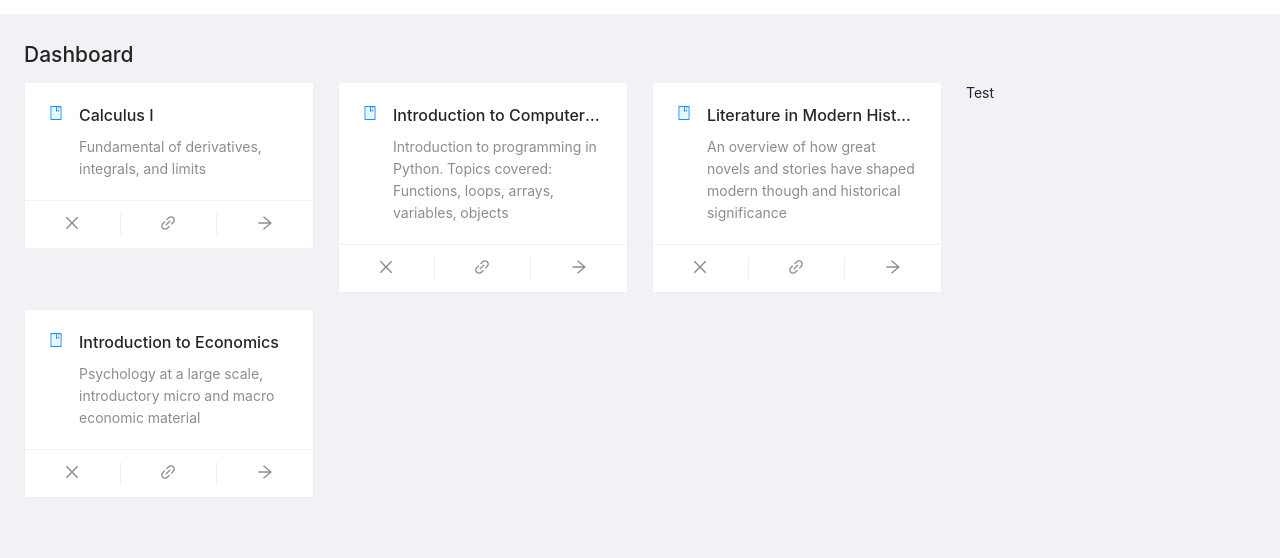
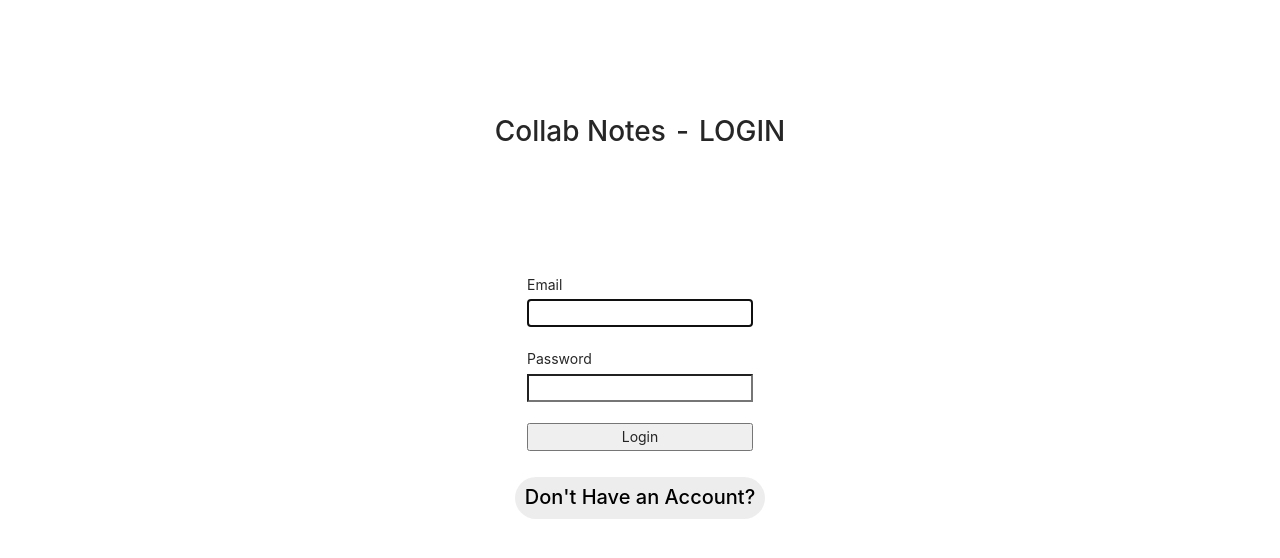
Before and after one commit to edwincarbajal/ivyhacks, a React (Create React App) app in the folder front-end/: page / in a window 1280 px wide. Shown: the top 558 px of the page. Built offline with nearby package versions, Linux system fonts and the light colour scheme; no server answers.

Commit message:
login/register/logout as well as firebase

```diff
--- a/front-end/package.json
+++ b/front-end/package.json
@@ -10,6 +10,7 @@
     "@testing-library/react": "^9.5.0",
     "@testing-library/user-event": "^7.2.1",
     "antd": "^4.6.6",
+    "firebase": "^7.22.0",
     "react": "^16.13.1",
     "react-dom": "^16.13.1",
     "react-router-dom": "^5.2.0",
--- a/front-end/src/App.js
+++ b/front-end/src/App.js
@@ -3,6 +3,9 @@ import { BrowserRouter as Router, Switch, Route } from "react-router-dom";
 import Editor from "./components/Editor";
 import "./App.css";
 import Dashboard from "./components/Dashboard";
+import Login from "./components/Login";
+import Register from "./components/Register";
+import Logout from "./components/Logout";
 
 class App extends React.Component {
   constructor(props) {
@@ -30,8 +33,17 @@ class App extends React.Component {
             <Route path="/editor">
               <Editor />
             </Route>
+            <Route path="/register">
+              <Register />
+            </Route>
+            <Route path="/dashboard">
+              <Dashboard />
+            </Route>
+            <Route path="/logout">
+              <Logout />
+            </Route>
             <Route path="/">
-              <Dashboard />
+              <Login />
             </Route>
           </Switch>
         </Router>
--- a/front-end/src/components/Dashboard/index.js
+++ b/front-end/src/components/Dashboard/index.js
@@ -1,6 +1,8 @@
 import { Col, Layout, Row } from "antd";
 import React from "react";
 import CourseCard from "./CourseCard";
+import { Link } from 'react-router-dom';
+import fire from '../../firebase';
 
 const { Content } = Layout;
 
@@ -26,6 +28,7 @@ const classes = [
 ];
 
 function Dashboard() {
+
     return (
         <Layout style={{ minHeight: "100vh" }}>
             <Content style={{ margin: "24px" }}>
@@ -41,7 +44,7 @@ function Dashboard() {
                             ))}
                         </Row>
                     </Col>
-                    <Col span={6}>Test</Col>
+                    <Col span={6}><Link className = "link" to='/Logout'>Logout</Link></Col>
                 </Row>
             </Content>
         </Layout>
--- /dev/null
+++ b/front-end/src/components/Login/index.js
@@ -0,0 +1,105 @@
+import React, {useState, useEffect} from 'react';
+import { Link, Redirect } from 'react-router-dom';
+import fire from '../../firebase';
+import "./login.css";
+
+const LoginForm = () => {
+
+const[user, setUser] = useState('');
+const[email, setEmail] = useState('');
+const[password, setPassword] = useState('');
+
+const[emailError, setEmailError] = useState('');
+const[passwordError, setPasswordError] = useState('');
+
+const [loggedIn, setLoggedIn] = useState(false);
+
+const clearInputs = () => {
+  setEmail('');
+  setPassword('');
+};
+
+const clearErrors = () => {
+  setEmailError('');
+  setPasswordError('');
+};
+
+const handleLogin = () => {
+  clearErrors();
+  fire
+  .auth()
+  .signInWithEmailAndPassword(email,password)
+  .catch(err => {
+    switch(err.code) {
+      case "auth/invalid-email":
+      case "auth/user-disabled":
+      case "auth/user-not-found":
+        setEmailError(err.message);
+        break;
+      case "auth/wrong-password":
+        setPasswordError(err.message);
+        break;
+      }
+  });
+};
+
+const authListener = () => {
+  fire.auth().onAuthStateChanged((user) => {
+    if(user) {
+      setUser(user);
+      clearInputs();
+    } else {
+      setUser('');
+    }
+  })
+};
+
+useEffect(() => {
+  authListener();
+}, []);
+
+if(user) {
+  return (
+    <Redirect to={{
+    pathname: "/dashboard",
+    state: {user: user.email} //pending
+  }}/>
+  )
+}
+
+        return (
+          <div className = "LoginForm">
+            <label> Email </label>
+            <input
+              type = "text"
+              autoFocus
+              required
+              value={email}
+              onChange={(e) => setEmail(e.target.value)}
+            />
+            <p>{emailError}</p>
+            <label> Password </label>
+            <input
+              type = "password"
+              required
+              value={password}
+              onChange={(e) => setPassword(e.target.value)}
+            />
+            <p>{passwordError}</p>
+            <input onClick = {handleLogin} className="submit-btn" type="submit" value="Login" />
+            </div>
+        );
+};
+
+function Login() {
+
+  return (
+    <div className = "login">
+      <h1 className = "title">Collab Notes - LOGIN</h1>
+      <LoginForm />
+      <p className="prompt-create-user clickable"> <Link className = "link" to='/Register'>Don't Have an Account?</Link></p>
+    </div>
+  );
+}
+
+export default Login;
--- /dev/null
+++ b/front-end/src/components/Login/login.css
@@ -0,0 +1,45 @@
+.login{
+  display: flex;
+  flex-direction: column;
+  align-items: center;
+  justify-content: space-evenly;
+  height: 100vh;
+  max-height: 700px;
+}
+
+.login-logo-container{
+  position: relative;
+  left: 30px;
+  width: 357px;
+  height: 191px;
+  z-index: -1;
+}
+
+.prompt-create-user{
+  font-size: 20px;
+  font-weight: 520;
+  position: relative;
+  padding: 5px 10px;
+  bottom: 80px;
+  border-radius: 25px;
+  background-color: rgba(211, 211, 211, 0.41);
+}
+
+.link {
+  color: #000;
+  text-decoration: none;
+}
+
+.link:hover {
+  color: #FFF;
+}
+
+.LoginForm {
+  display: flex;
+  flex-direction: column;
+  align-self: center;
+  justify-content: space-around;
+  padding: 10px;
+  min-height: 200px;
+  max-width: 50vh;
+}
--- /dev/null
+++ b/front-end/src/components/Logout/index.js
@@ -0,0 +1,8 @@
+import fire from '../../firebase';
+
+const handleLogout = () => {
+   fire.auth().signOut();
+   window.location.href = '/';
+ };
+
+export default handleLogout;
--- /dev/null
+++ b/front-end/src/components/Register/index.js
@@ -0,0 +1,94 @@
+import React, {useState, useEffect} from 'react';
+import { Link } from 'react-router-dom';
+import fire from '../../firebase';
+import "./register.css";
+
+const RegisterForm = (props) => {
+
+const[user, setUser] = useState('');
+const[email, setEmail] = useState('');
+const[password, setPassword] = useState('');
+
+const[emailError, setEmailError] = useState('');
+const[passwordError, setPasswordError] = useState('');
+
+const clearInputs = () => {
+  setEmail('');
+  setPassword('');
+};
+
+const clearErrors = () => {
+  setEmailError('');
+  setPasswordError('');
+};
+
+const handleSignup = () => {
+  clearErrors();
+  fire
+  .auth()
+  .createUserWithEmailAndPassword(email,password)
+  .catch(err => {
+    switch(err.code) {
+      case "auth/email-already-in-use":
+      case "auth/invalid-email":
+        setEmailError(err.message);
+        break;
+      case "auth/weak-password":
+        setPasswordError(err.message);
+        break;
+      }
+  });
+};
+
+const authListener = () => {
+  fire.auth().onAuthStateChanged((user) => {
+    if(user) {
+      clearInputs();
+      setUser(user);
+
+    } else {
+      setUser("");
+    }
+  })
+};
+
+useEffect(() => {
+  authListener();
+}, []);
+
+        return (
+          <div className = "LoginForm">
+            <label> Email </label>
+            <input
+              type = "text"
+              autoFocus
+              required
+              value={email}
+              onChange={(e) => setEmail(e.target.value)}
+            />
+            <p>{emailError}</p>
+            <label> Password </label>
+            <input
+              type = "password"
+              required
+              value={password}
+              onChange={(e) => setPassword(e.target.value)}
+            />
+            <p>{passwordError}</p>
+            <input onClick = {handleSignup} className="submit-btn" type="submit" value="Register" />
+            </div>
+        );
+};
+
+function Register(props) {
+
+  return (
+    <div className = "register">
+      <h1 className = "title">Collab Notes - REGISTER</h1>
+      <RegisterForm />
+      <p className="prompt-create-user clickable"> <Link className = "link" to='/Login'>Already Have an Account?</Link></p>
+    </div>
+  );
+}
+
+export default Register;
--- /dev/null
+++ b/front-end/src/components/Register/register.css
@@ -0,0 +1,35 @@
+.register{
+  display: flex;
+  flex-direction: column;
+  align-items: center;
+  justify-content: space-evenly;
+  height: 100vh;
+  max-height: 700px;
+}
+
+.register-logo-container{
+  position: relative;
+  left: 30px;
+  width: 357px;
+  height: 191px;
+  z-index: -1;
+}
+
+.prompt-create-user{
+  font-size: 20px;
+  font-weight: 520;
+  position: relative;
+  padding: 5px 10px;
+  bottom: 80px;
+  border-radius: 25px;
+  background-color: rgba(211, 211, 211, 0.41);
+}
+
+.link {
+  color: #000;
+  text-decoration: none;
+}
+
+.link:hover {
+  color: #FFF;
+}
--- /dev/null
+++ b/front-end/src/firebase.js
@@ -0,0 +1,16 @@
+import firebase from 'firebase';
+
+var firebaseConfig = {
+    apiKey: "AIzaSyDdtFKy4M_RoX4sM06Tlh22VmKstAharEk",
+    authDomain: "ivy-hacks.firebaseapp.com",
+    databaseURL: "https://ivy-hacks.firebaseio.com",
+    projectId: "ivy-hacks",
+    storageBucket: "ivy-hacks.appspot.com",
+    messagingSenderId: "113656581720",
+    appId: "1:113656581720:web:4da195614e72eb5b4b842d",
+    measurementId: "G-3KL1PVE9HR"
+  };
+
+ const fire = firebase.initializeApp(firebaseConfig);
+
+export default fire;
```
